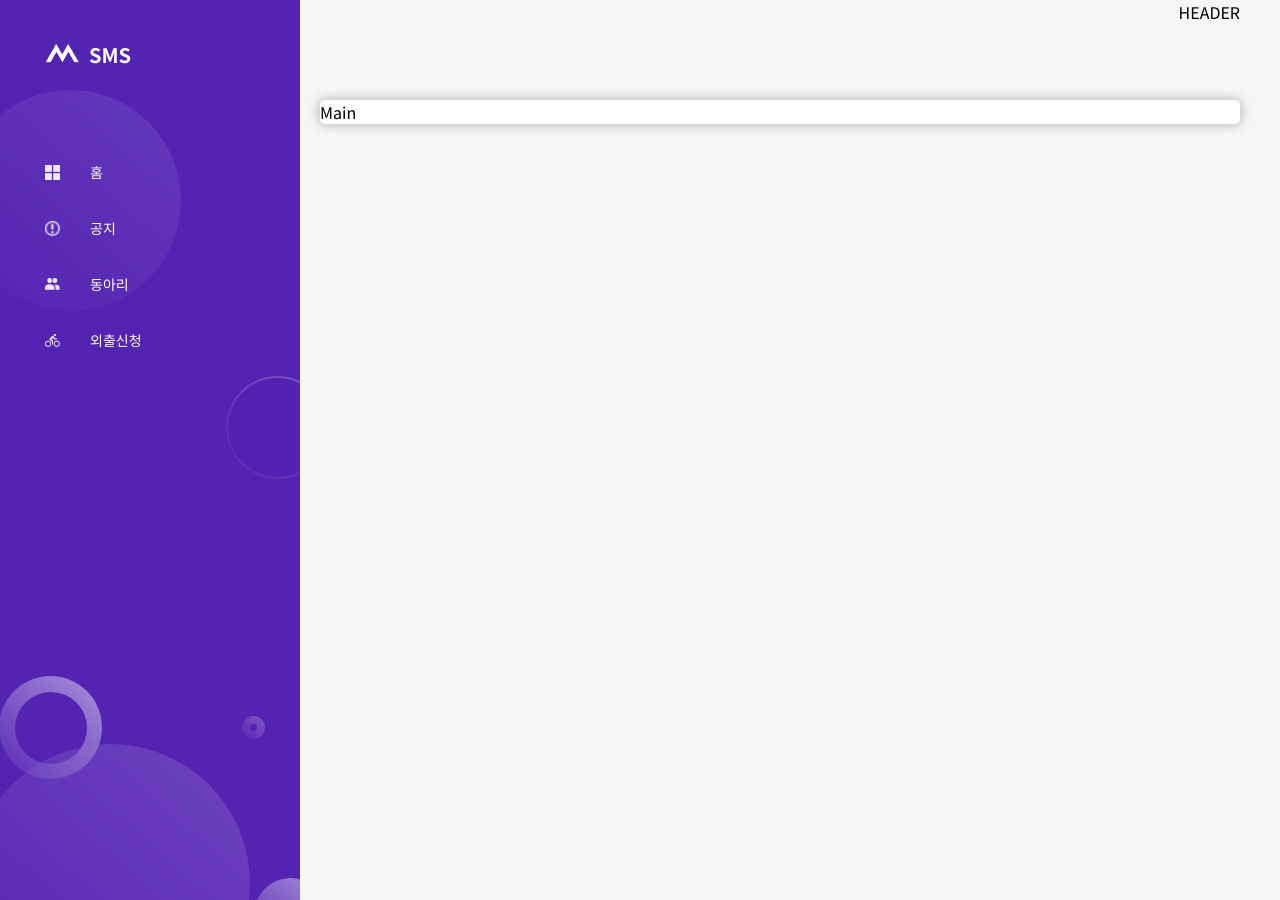
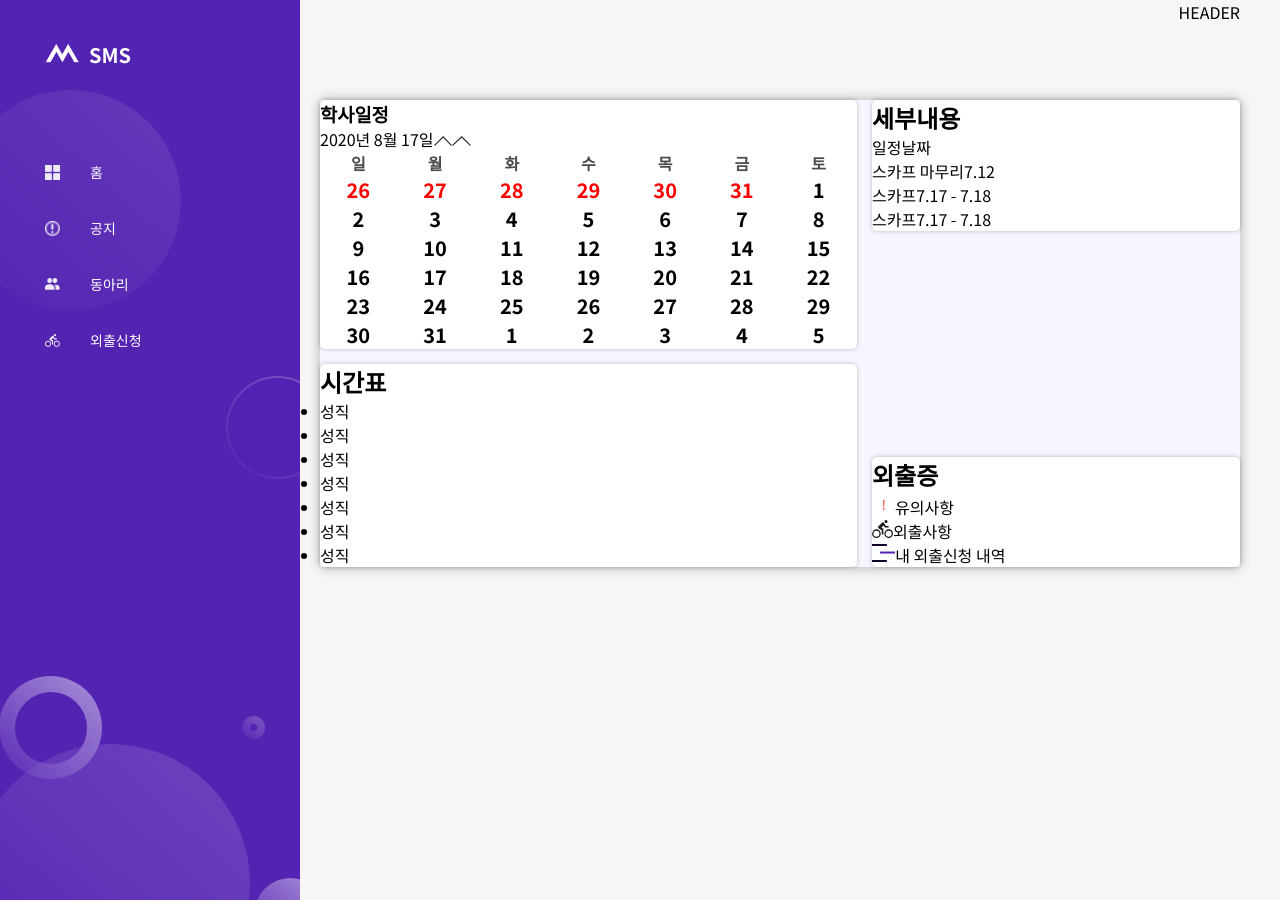
Before and after one commit to DSM-DMS/SMS-Front-V1, a React app: page / in a window 1280 px wide. Built offline with nearby package versions, Linux system fonts and the light colour scheme.

Commit message:
[MODIFY] <components/Main/Main.tsx> 메인 컴포넌트 하위 컴포넌트와 연결

```diff
--- a/src/components/Main/Main.tsx
+++ b/src/components/Main/Main.tsx
@@ -1,9 +1,26 @@
 import React, { FC, ReactElement } from 'react';
+
+import * as S from './style';
+import Schedule from './Schedule/Schedule';
+import ScheduleDetail from './ScheduleDetail/ScheduleDetail';
+import Outing from './Outing/Outing';
+import Timetable from './Timetable/Timetable';
 
 interface Props {}
 
 const Main: FC<Props> = (): ReactElement => {
-  return <div>Main</div>;
+  return (
+    <S.MainWrap>
+      <S.MainLeft>
+        <Schedule />
+        <Timetable />
+      </S.MainLeft>
+      <S.MainRight>
+        <ScheduleDetail />
+        <Outing />
+      </S.MainRight>
+    </S.MainWrap>
+  );
 };
 
 export default Main;
--- a/src/components/Main/style.ts
+++ b/src/components/Main/style.ts
@@ -0,0 +1,39 @@
+import styled from 'styled-components';
+
+export const MainWrap = styled.div`
+  display: flex;
+  background-color: #f7f6ff;
+`;
+
+export const MainLeft = styled.div`
+  display: flex;
+  flex-direction: column;
+  justify-content: space-between;
+  width: 60%;
+`;
+
+export const MainRight = styled.div`
+  display: flex;
+  flex-direction: column;
+  justify-content: space-between;
+  width: 40%;
+`;
+
+export const MainContentCommon = styled.div`
+  border-radius: 5px;
+  box-shadow: 0px 0px 4px rgba(0, 0, 0, 0.25);
+  background-color: white;
+`;
+
+export const Schedule = styled(MainContentCommon)`
+  margin-bottom: 15px;
+  margin-right: 15px;
+`;
+
+export const Timetable = styled(MainContentCommon)`
+  margin-right: 15px;
+`;
+
+export const ScheduleDetail = styled(MainContentCommon)``;
+
+export const Outing = styled(MainContentCommon)``;
```
